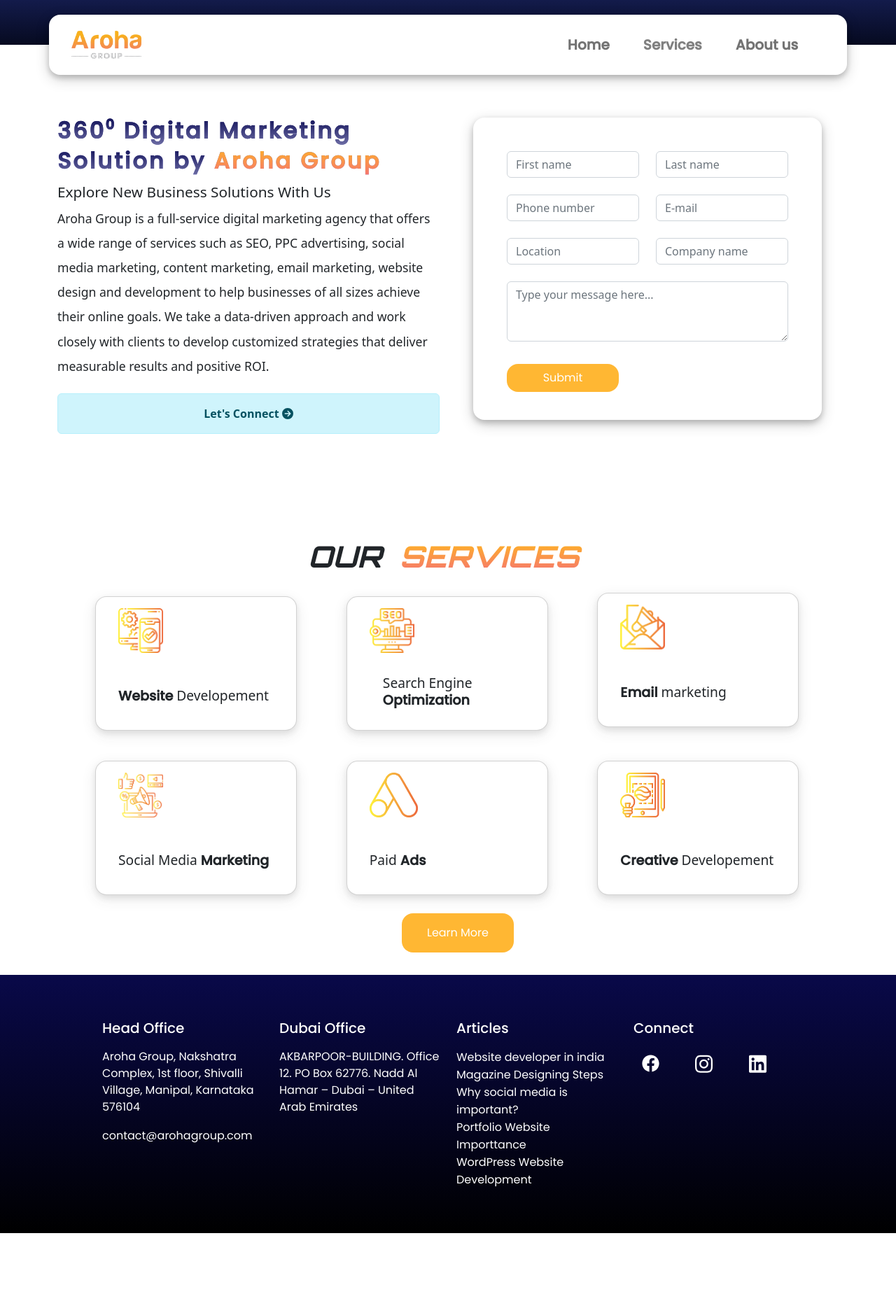
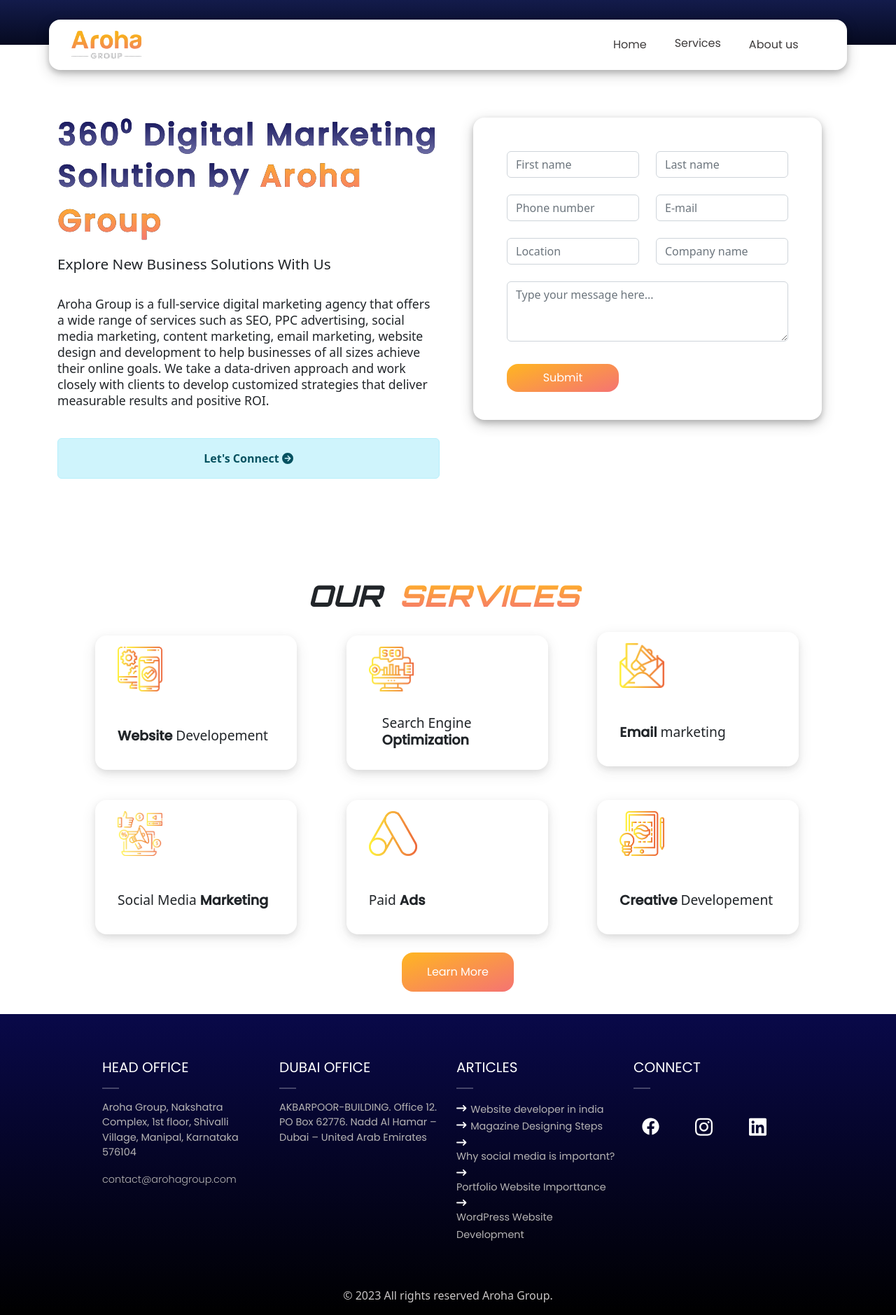
Before and after one commit to zeeyan23/Arohawebsite, a React (Create React App) app: page /#/ in a window 1280 px wide. Shown: the whole page at 70% size. Before the commit the page ends 1762 px from the top, so only its background shows below. Built offline with nearby package versions, Linux system fonts and the light colour scheme.

Commit message:
updated design

```diff
--- a/src/components/Footer/Footer.js
+++ b/src/components/Footer/Footer.js
@@ -1,5 +1,8 @@
 import { Col, Container, Nav, Row } from "react-bootstrap";
 import classes from '../Footer/footer.module.css'
+import { FontAwesomeIcon } from "@fortawesome/react-fontawesome";
+import { faLongArrowRight } from '@fortawesome/free-solid-svg-icons';
+
 function Footer(){
     return(
         <Container className={classes.footerContainer}>
@@ -7,16 +10,18 @@
                 <Col className={classes.colStyle}>
                 <Container>
                     <Col>
-                        <Row><h5 className={classes.textHeadingStyle}>Head Office</h5></Row>
+                        <Row><h5 className={classes.textHeadingStyle}>HEAD OFFICE</h5></Row>
+                        <Row className="pt-3" id={classes.dividerCont}><hr className={classes.divider}/></Row>
                         <Row className={classes.textColor}>Aroha Group, Nakshatra Complex, 1st floor, Shivalli Village, Manipal, Karnataka 576104</Row>
-                        <Row className={classes.mailLinkContainer}><a href="mailto:contact@arohagroup.com" className={classes.mailTextColor}>contact@arohagroup.com</a></Row>
+                        <Row className={classes.mailLinkContainer}><a href="mailto:contact@arohagroup.com" className={classes.mailTextColor} id={classes.mailText}>contact@arohagroup.com</a></Row>
                     </Col>
                 </Container>
                 </Col>
                 <Col className={classes.colStyle}>
                     <Container>
                         <Col>
-                            <Row className={classes.branchStyle}><h5 className={classes.textHeadingStyle}>Dubai Office</h5></Row>
+                            <Row className={classes.branchStyle}><h5 className={classes.textHeadingStyle}>DUBAI OFFICE</h5></Row>
+                            <Row className="pt-3" id={classes.dividerCont}><hr className={classes.divider}/></Row>
                             <Row className={classes.textColor}>AKBARPOOR-BUILDING. Office 12.
                             PO Box 62776. Nadd Al Hamar – Dubai – United Arab Emirates</Row>
                         </Col>
@@ -25,28 +30,30 @@
                 <Col className={classes.colStyleArticle}>
                     <Container className={classes.cont}>
                         <Col className="tabletColo">
-                            <Row className={classes.articleStyle}><h5 className={classes.textHeadingStyle}>Articles</h5></Row>
-                            <Row className="mt-3"><a className={classes.mailTextColor} id='link1'  href="https://arohagroup.com/tips-to-make-a-high-quality-website-development/" target='_blank'>Website developer in india</a></Row>
-                            <Row><a className={classes.mailTextColor} href="https://arohagroup.com/graphic-design-in-udupi-manipal/" target='_blank'>Magazine Designing Steps</a></Row>
-                            <Row className={classes.links}><a className={classes.mailTextColor} href="https://arohagroup.com/why-social-media-is-important-to-your-business/" target='_blank'>Why social media is important?</a></Row>
-                            <Row className={classes.links}><a className={classes.mailTextColor} href="https://arohagroup.com/portfolio-website-developers-in-udupi-mangalore/" target='_blank'>Portfolio Website Importtance</a></Row>
-                            <Row className={classes.links}><a className={classes.mailTextColor} href="https://arohagroup.com/wordpress-website-development-in-udupi/" target='_blank'>WordPress Website Development</a></Row>
+                            <Row className={classes.articleStyle}><h5 className={classes.textHeadingStyle}>ARTICLES</h5></Row>
+                            <Row className="pt-3" id={classes.dividerCont}><hr className={classes.divider}/></Row>
+                            <Row><a className={classes.mailTextColor} id='link1'  href="https://arohagroup.com/tips-to-make-a-high-quality-website-development/" target='_blank'><FontAwesomeIcon className={classes.arrowMark} icon={faLongArrowRight} />Website developer in india</a></Row>
+                            <Row><a className={classes.mailTextColor} href="https://arohagroup.com/graphic-design-in-udupi-manipal/" target='_blank'><FontAwesomeIcon className={classes.arrowMark} icon={faLongArrowRight} />Magazine Designing Steps</a></Row>
+                            <Row className={classes.links}><a className={classes.mailTextColor} href="https://arohagroup.com/why-social-media-is-important-to-your-business/" target='_blank'><FontAwesomeIcon className={classes.arrowMark} icon={faLongArrowRight} />Why social media is important?</a></Row>
+                            <Row className={classes.links}><a className={classes.mailTextColor} href="https://arohagroup.com/portfolio-website-developers-in-udupi-mangalore/" target='_blank'><FontAwesomeIcon className={classes.arrowMark} icon={faLongArrowRight} />Portfolio Website Importtance</a></Row>
+                            <Row className={classes.links}><a className={classes.mailTextColor} href="https://arohagroup.com/wordpress-website-development-in-udupi/" target='_blank'><FontAwesomeIcon className={classes.arrowMark} icon={faLongArrowRight} />WordPress Website Development</a></Row>
                         </Col>
                     </Container>
                 </Col>
                 <Col className={classes.colStyle} id="connectCont">
                     <Container>
                         <Col>
-                            <Row className={classes.connectRow}><h5 className={classes.textHeadingStyle}>Connect</h5></Row>
+                            <Row className={classes.connectRow}><h5 className={classes.textHeadingStyle}>CONNECT</h5></Row>
+                            <Row className="pt-3" id={classes.dividerCont}><hr className={classes.divider}/></Row>
                             <Container className={classes.contactStyle}>
                                 <Row>
-                                    <Col className="mr-5 mt-4">
+                                    <Col className="mr-1 mt-4">
                                         <Nav.Link style={{width:'25px'}} className={classes.containerImage} href="https://www.facebook.com/arohagroup27/" target='_blank'><svg className="e-font-icon-svg e-fab-facebook" viewBox="0 0 512 512" xmlns="http://www.w3.org/2000/svg"><path d="M504 256C504 119 393 8 256 8S8 119 8 256c0 123.78 90.69 226.38 209.25 245V327.69h-63V256h63v-54.64c0-62.15 37-96.48 93.67-96.48 27.14 0 55.52 4.84 55.52 4.84v61h-31.28c-30.8 0-40.41 19.12-40.41 38.73V256h68.78l-11 71.69h-57.78V501C413.31 482.38 504 379.78 504 256z"></path></svg></Nav.Link>
                                     </Col>
-                                    <Col className="mr-5 mt-4">
+                                    <Col className="mr-1 mt-4">
                                         <Nav.Link style={{width:'25px'}} className={classes.containerImage} href="https://www.instagram.com/arohagroupmanipal/" target='_blank'><svg className="e-font-icon-svg e-fab-instagram" viewBox="0 0 448 512" xmlns="http://www.w3.org/2000/svg"><path d="M224.1 141c-63.6 0-114.9 51.3-114.9 114.9s51.3 114.9 114.9 114.9S339 319.5 339 255.9 287.7 141 224.1 141zm0 189.6c-41.1 0-74.7-33.5-74.7-74.7s33.5-74.7 74.7-74.7 74.7 33.5 74.7 74.7-33.6 74.7-74.7 74.7zm146.4-194.3c0 14.9-12 26.8-26.8 26.8-14.9 0-26.8-12-26.8-26.8s12-26.8 26.8-26.8 26.8 12 26.8 26.8zm76.1 27.2c-1.7-35.9-9.9-67.7-36.2-93.9-26.2-26.2-58-34.4-93.9-36.2-37-2.1-147.9-2.1-184.9 0-35.8 1.7-67.6 9.9-93.9 36.1s-34.4 58-36.2 93.9c-2.1 37-2.1 147.9 0 184.9 1.7 35.9 9.9 67.7 36.2 93.9s58 34.4 93.9 36.2c37 2.1 147.9 2.1 184.9 0 35.9-1.7 67.7-9.9 93.9-36.2 26.2-26.2 34.4-58 36.2-93.9 2.1-37 2.1-147.8 0-184.8zM398.8 388c-7.8 19.6-22.9 34.7-42.6 42.6-29.5 11.7-99.5 9-132.1 9s-102.7 2.6-132.1-9c-19.6-7.8-34.7-22.9-42.6-42.6-11.7-29.5-9-99.5-9-132.1s-2.6-102.7 9-132.1c7.8-19.6 22.9-34.7 42.6-42.6 29.5-11.7 99.5-9 132.1-9s102.7-2.6 132.1 9c19.6 7.8 34.7 22.9 42.6 42.6 11.7 29.5 9 99.5 9 132.1s2.7 102.7-9 132.1z"></path></svg></Nav.Link>
                                     </Col>
-                                    <Col className="mr-5 mt-4">
+                                    <Col className="mr-1 mt-4">
                                         <Nav.Link style={{width:'25px'}} className={classes.containerImage} href="https://www.linkedin.com/company/arohagroup?originalSubdomain=in" target='_blank'><svg className="e-font-icon-svg e-fab-linkedin" viewBox="0 0 448 512" xmlns="http://www.w3.org/2000/svg"><path d="M416 32H31.9C14.3 32 0 46.5 0 64.3v383.4C0 465.5 14.3 480 31.9 480H416c17.6 0 32-14.5 32-32.3V64.3c0-17.8-14.4-32.3-32-32.3zM135.4 416H69V202.2h66.5V416zm-33.2-243c-21.3 0-38.5-17.3-38.5-38.5S80.9 96 102.2 96c21.2 0 38.5 17.3 38.5 38.5 0 21.3-17.2 38.5-38.5 38.5zm282.1 243h-66.4V312c0-24.8-.5-56.7-34.5-56.7-34.6 0-39.9 27-39.9 54.9V416h-66.4V202.2h63.7v29.2h.9c8.9-16.8 30.6-34.5 62.9-34.5 67.2 0 79.7 44.3 79.7 101.9V416z"></path></svg></Nav.Link>
                                     </Col>
                                 </Row>
@@ -55,6 +62,13 @@
                     </Container>
                 </Col>
             </Row>
+            <Col>
+                    <Container>
+                        <Col>
+                        <Row><p className={classes.copyRightText}>© 2023 All rights reserved Aroha Group.</p></Row>
+                        </Col>
+                    </Container>
+                </Col>
         </Container>
     )
 }
--- a/src/components/Footer/footer.module.css
+++ b/src/components/Footer/footer.module.css
@@ -6,17 +6,27 @@
 .containerImage :hover{
   fill: gold;
 }
+#mailText{
+  font-weight: lighter;
+}
 .textColor{
-    color: white;
-    padding-top: 1em;
+  color: rgb(182, 180, 180);
+    /* padding-top: 1em; */
+    font-size: 0.9em;
     padding-bottom: 1em;
     text-decoration: none;
     text-align: initial;
     font-family: 'Poppins', sans-serif;
 }
+.arrowMark{
+  padding-right: 0.4em;
+  padding-top: 0.3em;
+  color: white;
+}
 .textHeadingStyle{
   display: contents;
   color: white;
+  font-weight: normal;
   padding-top: 1em;
     padding-bottom: 1em;
     font-family: 'Poppins', sans-serif;
@@ -24,14 +34,27 @@
 }
 .mailTextColor{
   display: contents;
-  color: white;
-  padding-top: 1em;
+  color: rgb(182, 180, 180);
+  bottom: 2em;
+  font-size: 0.9em;
     padding-bottom: 1em;
     margin-right: 2%;
     font-family: 'Poppins', sans-serif;
 
 }
-
+.arrowMark:hover{
+  color: gold;
+}
+.mailTextColor:hover{
+  color: gold;
+}
+.divider{
+  border-top: 2px solid rgb(255, 255, 255);
+  width: max-content;
+}
+#dividerCont{
+  width: max-content;
+}
 /* .articleStyle{
   padding-bottom: 1em;
 } */
@@ -44,6 +67,11 @@
 }
 .colStyleSrticle{
   padding: auto;
+}
+
+.copyRightText{
+  color: rgb(201, 198, 198);
+  font-weight: lighter;
 }
 
   @media only screen and (max-width: 680px) {
--- a/src/components/Form/Form.module.css
+++ b/src/components/Form/Form.module.css
@@ -27,7 +27,8 @@
 }
 
 .btnflat {
-  background-color:rgba(255, 166, 0, 0.799);
+  background-image: linear-gradient(160deg,#ffb621 0%,#f57373 100%);
+  /* background-image: linear-gradient(to right,#ffb621,#f57373); */
   color: white;
   float: left;
     width: 10em;
--- a/src/components/Navbar/header.module.css
+++ b/src/components/Navbar/header.module.css
@@ -24,17 +24,18 @@
 } */
 
 .linkText{
-    font-size: 20px;
+    font-size: 16px;
     margin: 1em;
-    font-weight: 700;
+    font-weight: normal;
+    color: rgb(62, 59, 59);
     font-family: 'Poppins', sans-serif;
 }
 .linkServicesText{
-    font-size: 20px;
+    font-size: 16px;
     margin: 1em;
-    font-weight: 700;
+    font-weight: normal;
     text-decoration: none;
-    color: grey;
+    color: rgb(62, 59, 59);
     margin-top: 1.4em;
     font-family: 'Poppins', sans-serif;
 }
--- a/src/components/OurServices/ourservices.module.css
+++ b/src/components/OurServices/ourservices.module.css
@@ -1,6 +1,7 @@
 .boldText1{
     font-weight: 800;
     letter-spacing: 2px;
+    margin-top: 1em;
     /* font-size: xx-large; */
     font-family:"Orbitron", Sans-serif;
     font-style: italic;
@@ -36,6 +37,7 @@
 .cardDesign{
      width: 18rem;
      padding: 1em;
+     border: none;
      height: 12rem ;
      position: relative;
      z-index: -1;
--- a/src/pages/dashboard.module.css
+++ b/src/pages/dashboard.module.css
@@ -55,13 +55,13 @@
 
 .aboutUs{
     margin-left: 2.4em;
-    line-height: 2em;
+    line-height: 1em;
     font-size: 1.1em;
     z-index: -1;
     /* text-align: justify; */
 }
 .btnflat {
-    background-color:rgba(255, 166, 0, 0.799);
+    background-image: linear-gradient(160deg,#ffb621 0%,#f57373 100%);
 
       width: 10em;
       font-family: 'Poppins', sans-serif;
@@ -92,7 +92,7 @@
 /* margin-left: 3em; */
 z-index: -1;
     font-weight: 800;
-    background: linear-gradient(#3a51d9,#0a0d1f);
+    background: linear-gradient(#f0f1f5,#0a0d1f);
     font-family: 'Poppins', sans-serif;
   -webkit-background-clip: text;
   -webkit-text-fill-color: transparent;
@@ -103,7 +103,7 @@
 letter-spacing: 3px;
 font-family:'Poppins', sans-serif;
     font-weight: bolder;
-    background: linear-gradient(rgb(7, 7, 80),rgb(172, 172, 255));
+    background: linear-gradient(rgb(7, 7, 80),rgb(38, 38, 56));
    z-index: -1;
   -webkit-background-clip: text;
   -webkit-text-fill-color: transparent;
@@ -237,7 +237,7 @@
         letter-spacing: 3px;
         font-family:'Poppins', sans-serif;
             font-weight: bolder;
-            background: linear-gradient(rgb(8, 8, 72),rgb(158, 158, 237));
+            background: linear-gradient(rgb(8, 8, 72),rgb(28, 28, 40));
            z-index: -1;
           -webkit-background-clip: text;
           -webkit-text-fill-color: transparent;
@@ -359,13 +359,19 @@
 
     }
     .heading1{
-        font-size: revert;
+        font-size: 2.7em;
+        background: linear-gradient(rgb(5, 5, 53),rgb(20, 20, 29));
+        z-index: -1;
+          -webkit-background-clip: text;
+          -webkit-text-fill-color: transparent;
+          padding-bottom: 0.15em;
     }
     .aboutUs{
 
-        line-height: 2em;
+        line-height: 1.3em;
         font-size: 1.1em;
         z-index: -1;
+        top: -1.5em;
     }
     .flexDirection{
         margin-top: 1em;
@@ -375,7 +381,12 @@
         margin-left: 7em;
     }
     .alertBox{
-        bottom: 3em;
+        bottom: 0em;
+    }
+    .quest{
+        /* top: 2em; */
+        margin-top: 0.5em;
+        display: flex;
     }
     /* .imageResStyle{
         display: block;
@@ -405,13 +416,17 @@
  @media only screen and (min-width: 1300px) and (max-width: 1399px) {
     /* your styles here */
     .aboutUs{
-        line-height: 2em;
+        line-height: 1.3em;
         font-size: 1.01em;
         z-index: -1;
     }
 
     .heading1{
         font-size: 2.3em;
+        background: linear-gradient(rgb(5, 5, 53),rgb(20, 20, 29));
+        z-index: -1;
+          -webkit-background-clip: text;
+          -webkit-text-fill-color: transparent;
     }
 
     .alertBox{
```
